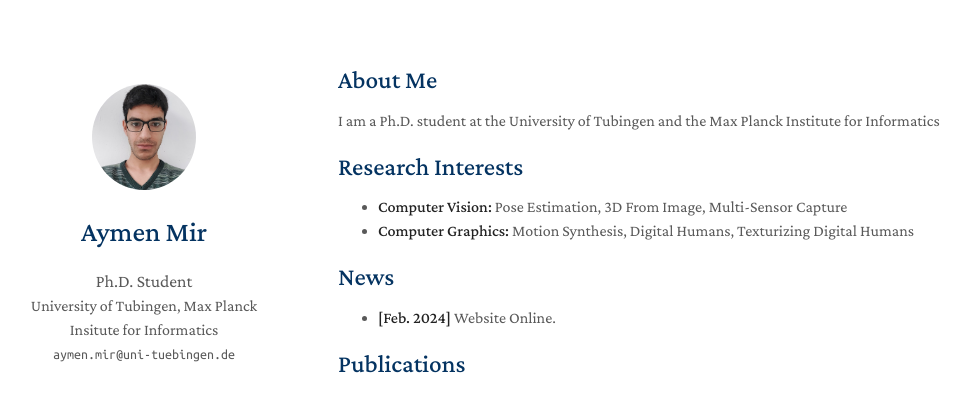
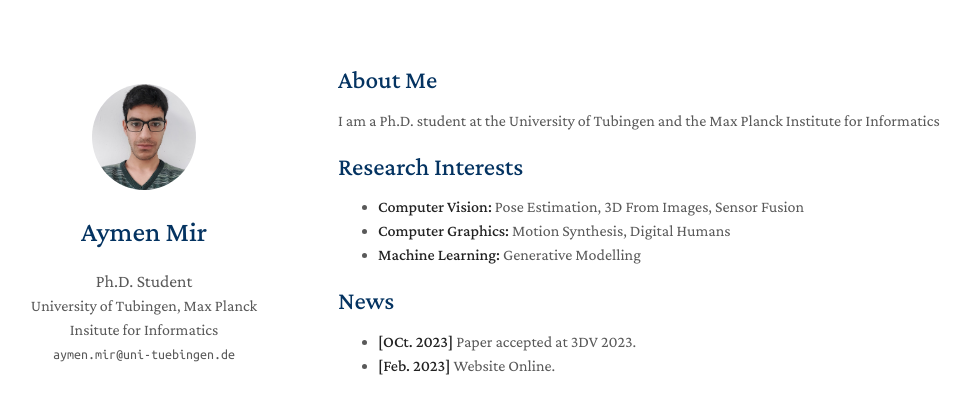
Before and after one commit to miraymen/miraymen.github.io, a Jekyll site: the page built from index.md, in a window 1280 px wide and 900 px high, cut to the strip 0-396 px from the top of the window. Shown: the whole strip, without its empty margins (132-1102 px from the left). Built offline with Jekyll 4.4.1, drawn with Linux system fonts in a browser that asks for light colours; nearby versions of some CDN libraries; a style sheet for code colours, icons or effects is not loaded; our own code applies the rules of GitHub Pages for plain Markdown files.

Commit message:
changeds9

```diff
--- a/_config.yml
+++ b/_config.yml
@@ -38,7 +38,7 @@ font: "Serif" # or "Sans Serif"
 
 # Google Analytics ID
 # Please remove this if you don't use Google Analytics
-# google_analytics: UA-111540567-4
+google_analytics: UA-111540567-4
 
 # Use this project as a remote theme for GitHub Pages
 # See the guide here: https://docs.github.com/en/pages/setting-up-a-github-pages-site-with-jekyll/adding-a-theme-to-your-github-pages-site-using-jekyll
--- a/index.md
+++ b/index.md
@@ -8,12 +8,14 @@ I am a Ph.D. student at the University of Tubingen and the Max Planck Institute
 
 ## Research Interests
 
-- **Computer Vision:** Pose Estimation, 3D From Image, Multi-Sensor Capture
-- **Computer Graphics:** Motion Synthesis, Digital Humans, Texturizing Digital Humans
+- **Computer Vision:** Pose Estimation, 3D From Images, Sensor Fusion
+- **Computer Graphics:** Motion Synthesis, Digital Humans
+- **Machine Learning:** Generative Modelling
 
 ## News
 
-- **[Feb. 2024]** Website Online.
+- **[OCt. 2023]** Paper accepted at 3DV 2023.
+- **[Feb. 2023]** Website Online.
 
 {% include_relative _includes/publications.md %}
 
```
